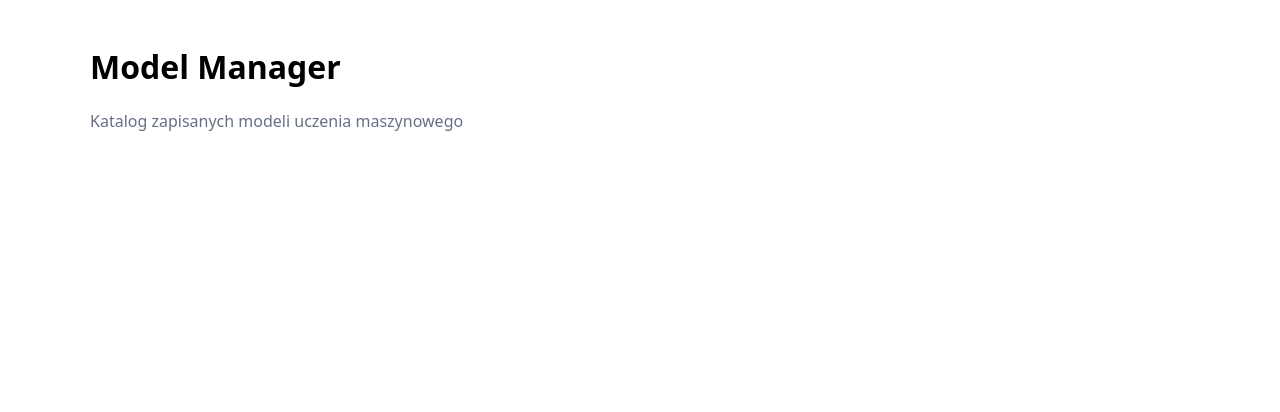
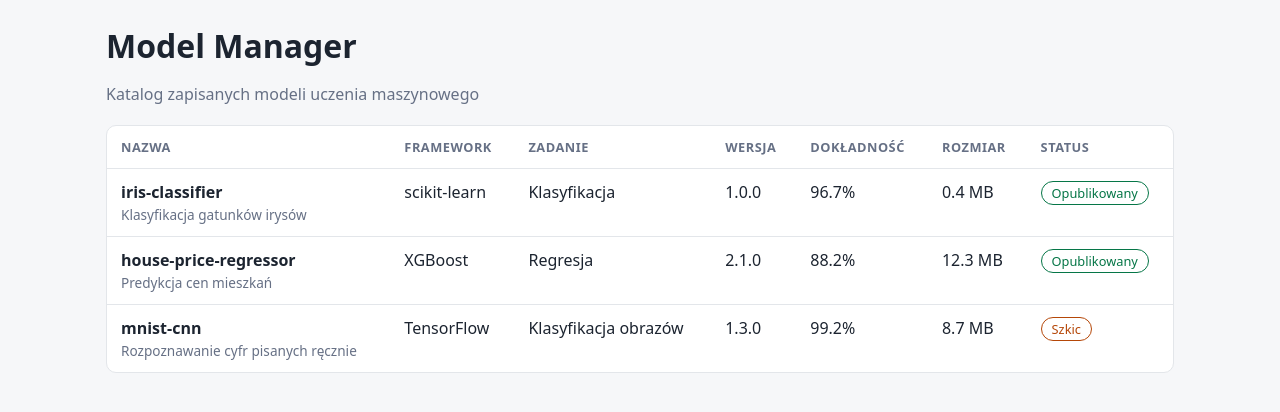
Before and after one commit to ERTUK03/model-manager, a React (Vite) app in the folder frontend/: page / in a window 1280 px wide. Shown: the top 412 px of the page. Built offline with nearby package versions, Linux system fonts and the light colour scheme.

Commit message:
Stworzenie widoku danych

```diff
--- a/frontend/src/App.jsx
+++ b/frontend/src/App.jsx
@@ -1,8 +1,15 @@
+import ModelsPage from "./pages/ModelsPage";
+
 export default function App() {
   return (
     <div className="container">
-      <h1>Model Manager</h1>
-      <p className="muted">Katalog zapisanych modeli uczenia maszynowego</p>
+      <header className="header">
+        <h1>Model Manager</h1>
+        <p className="muted">Katalog zapisanych modeli uczenia maszynowego</p>
+      </header>
+      <main>
+        <ModelsPage />
+      </main>
     </div>
   );
 }
--- /dev/null
+++ b/frontend/src/pages/ModelsPage.jsx
@@ -0,0 +1,56 @@
+// Tymczasowe dane. Zastąpi je plik JSON.
+const MODELS = [
+  { id: 1, name: "iris-classifier", description: "Klasyfikacja gatunków irysów", framework: "scikit-learn", task: "Klasyfikacja", version: "1.0.0", accuracy: 0.967, size_mb: 0.4, status: "published" },
+  { id: 2, name: "house-price-regressor", description: "Predykcja cen mieszkań", framework: "XGBoost", task: "Regresja", version: "2.1.0", accuracy: 0.882, size_mb: 12.3, status: "published" },
+  { id: 3, name: "mnist-cnn", description: "Rozpoznawanie cyfr pisanych ręcznie", framework: "TensorFlow", task: "Klasyfikacja obrazów", version: "1.3.0", accuracy: 0.992, size_mb: 8.7, status: "draft" },
+];
+
+const STATUS_LABELS = {
+  draft: "Szkic",
+  published: "Opublikowany",
+  archived: "Zarchiwizowany",
+};
+
+function formatAccuracy(value) {
+  return typeof value === "number" ? `${(value * 100).toFixed(1)}%` : "—";
+}
+
+export default function ModelsPage() {
+  return (
+    <div className="table-wrapper">
+      <table>
+        <thead>
+          <tr>
+            <th>Nazwa</th>
+            <th>Framework</th>
+            <th>Zadanie</th>
+            <th>Wersja</th>
+            <th>Dokładność</th>
+            <th>Rozmiar</th>
+            <th>Status</th>
+          </tr>
+        </thead>
+        <tbody>
+          {MODELS.map((m) => (
+            <tr key={m.id}>
+              <td>
+                <strong>{m.name}</strong>
+                <div className="muted small">{m.description}</div>
+              </td>
+              <td>{m.framework}</td>
+              <td>{m.task}</td>
+              <td>{m.version}</td>
+              <td>{formatAccuracy(m.accuracy)}</td>
+              <td>{m.size_mb} MB</td>
+              <td>
+                <span className={`badge badge-${m.status}`}>
+                  {STATUS_LABELS[m.status] ?? m.status}
+                </span>
+              </td>
+            </tr>
+          ))}
+        </tbody>
+      </table>
+    </div>
+  );
+}
--- a/frontend/src/styles.css
+++ b/frontend/src/styles.css
@@ -1,12 +1,45 @@
+:root {
+  --bg: #f6f7f9;
+  --surface: #ffffff;
+  --text: #1c2430;
+  --muted: #667085;
+  --border: #e3e6ea;
+  --accent: #2f6fed;
+}
+@media (prefers-color-scheme: dark) {
+  :root {
+    --bg: #12161c;
+    --surface: #1a2029;
+    --text: #e8ecf1;
+    --muted: #98a2b3;
+    --border: #2b3440;
+    --accent: #6d9bff;
+  }
+}
+* { box-sizing: border-box; }
 body {
   margin: 0;
   font-family: system-ui, -apple-system, "Segoe UI", Roboto, sans-serif;
+  background: var(--bg);
+  color: var(--text);
 }
-.container {
-  max-width: 1100px;
-  margin: 0 auto;
-  padding: 24px 16px;
+.container { max-width: 1100px; margin: 0 auto; padding: 24px 16px; }
+.header h1 { margin: 0 0 4px; }
+.muted { color: var(--muted); }
+.small { font-size: 0.85rem; margin-top: 2px; }
+.error { color: #d92d20; }
+.table-wrapper {
+  overflow-x: auto;
+  background: var(--surface);
+  border: 1px solid var(--border);
+  border-radius: 10px;
+  margin-top: 20px;
 }
-.muted {
-  color: #667085;
-}
+table { width: 100%; border-collapse: collapse; }
+th, td { text-align: left; padding: 12px 14px; border-bottom: 1px solid var(--border); vertical-align: top; }
+th { font-size: 0.8rem; text-transform: uppercase; letter-spacing: 0.04em; color: var(--muted); }
+tbody tr:last-child td { border-bottom: none; }
+.badge { display: inline-block; padding: 2px 10px; border-radius: 999px; font-size: 0.8rem; border: 1px solid var(--border); }
+.badge-published { color: #067647; border-color: #067647; }
+.badge-draft { color: #b54708; border-color: #b54708; }
+.badge-archived { color: var(--muted); }
```
